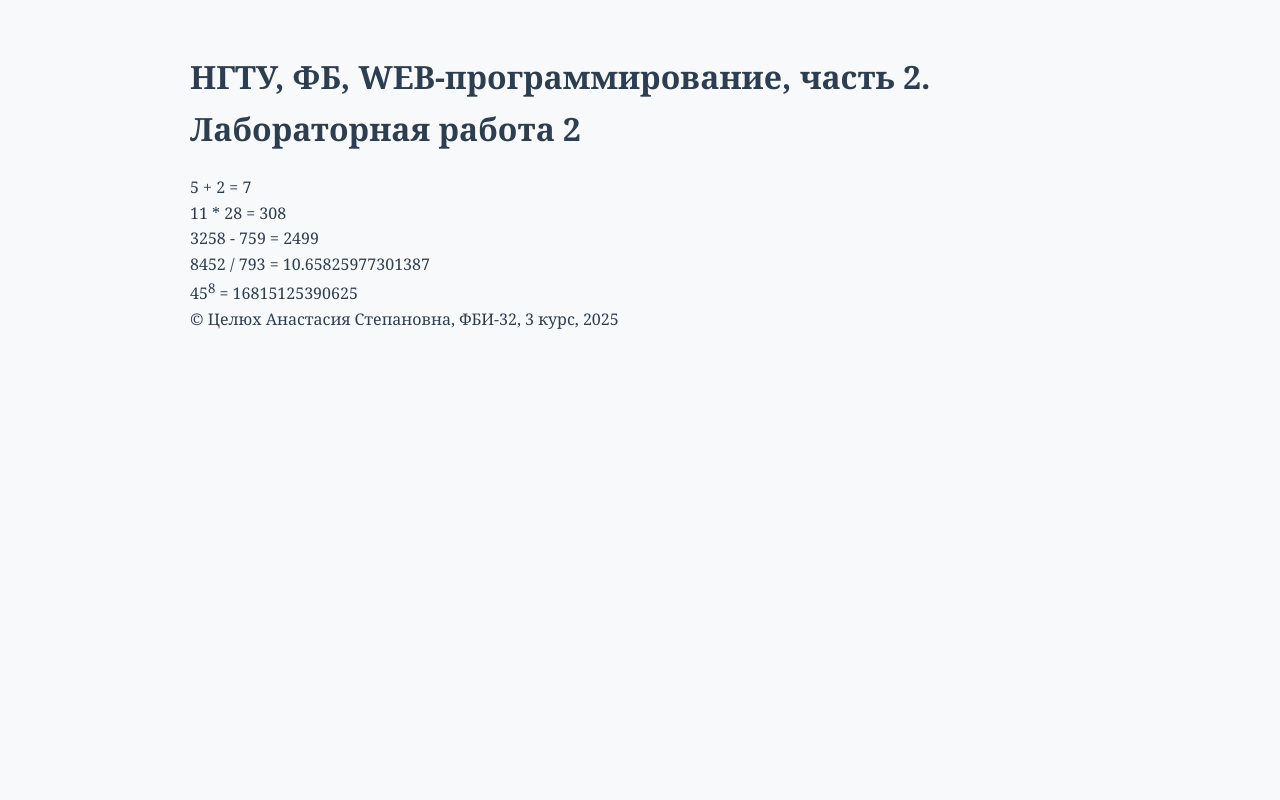
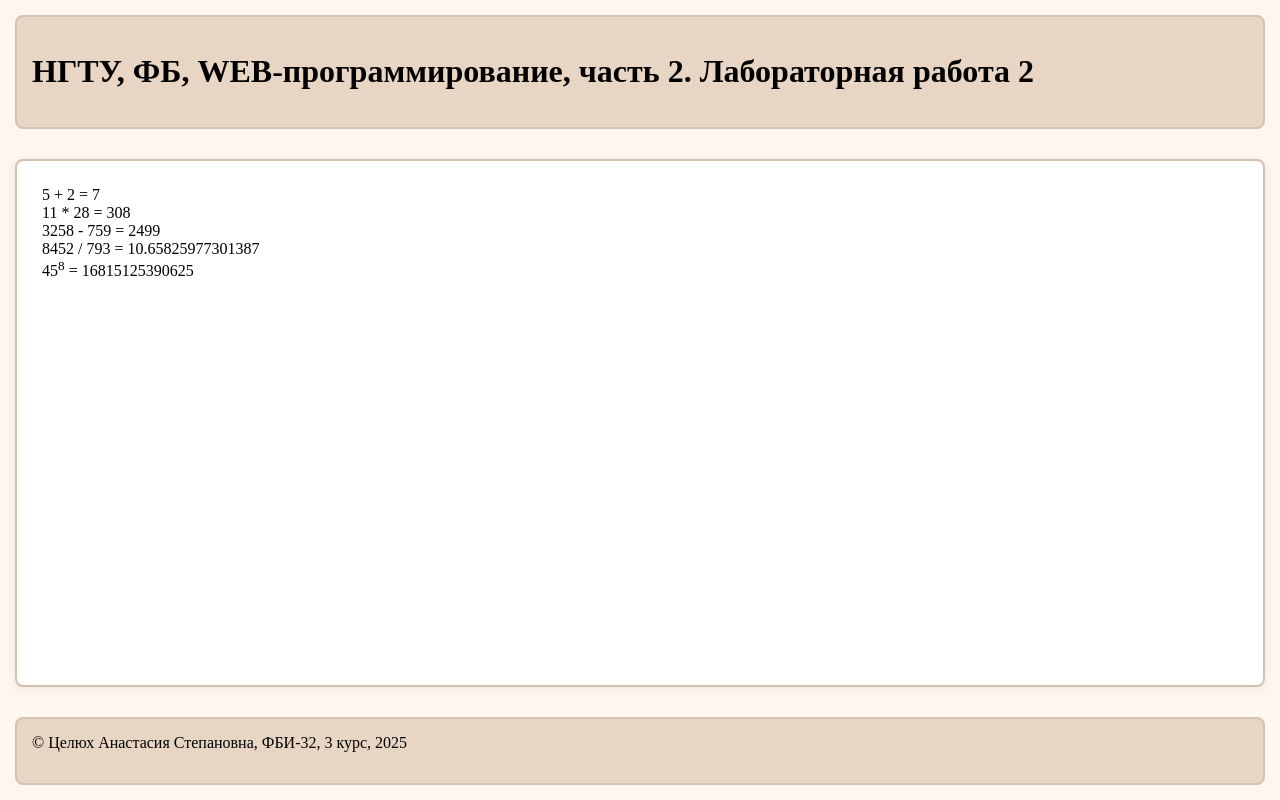
Before and after one commit to TselyuhNastya/web-back-labs, a Flask app: page /lab2/example in a window 1280 px wide. Run offline with Flask 3, Linux system fonts and the light colour scheme.

Commit message:
Подключение стилей

```diff
--- a/static/main.css
+++ b/static/main.css
@@ -1,10 +1,37 @@
-/* Основные стили */
 body {
-    font-family: 'Georgia', serif;
-    max-width: 900px;
-    margin: 0 auto;
-    padding: 30px;
-    line-height: 1.6;
-    color: #2c3e50;
-    background-color: #f8f9fa;
+    margin: 0;
+    background-color: #fef7f0;
+    color: #000000;
+    display: flex;
+    flex-direction: column;
+    min-height: 100vh;
 }
+
+header {
+    margin: 15px;
+    padding: 15px;
+    background: #e8d5c4;
+    color: #000000;
+
+    border-radius: 8px;
+    border: 2px solid #d4c1b0;
+}
+
+main {
+    flex: 1;
+    margin: 15px;
+    padding: 25px;
+    background: #ffffff;
+    border-radius: 8px;
+    box-shadow: 0 2px 8px rgba(90, 74, 66, 0.1);
+    border: 2px solid #d4c1b0;
+}
+
+footer {
+    margin: 15px;
+    padding: 15px;
+    background: #e8d5c4;
+    color: #000000;
+    border-radius: 8px;
+    border: 2px solid #d4c1b0;
+}
```
